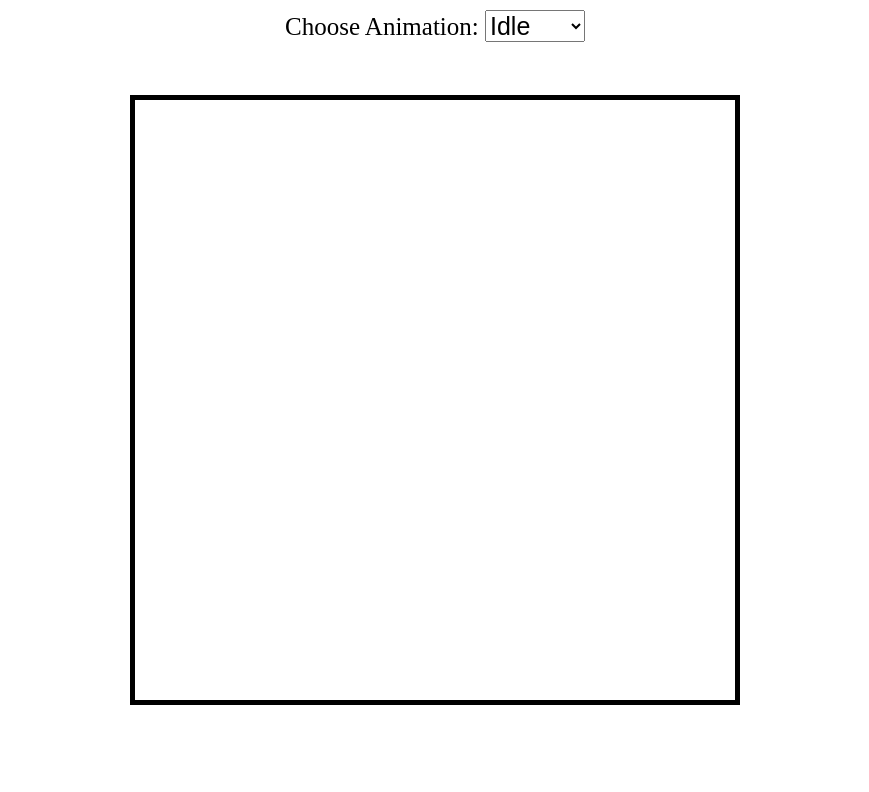
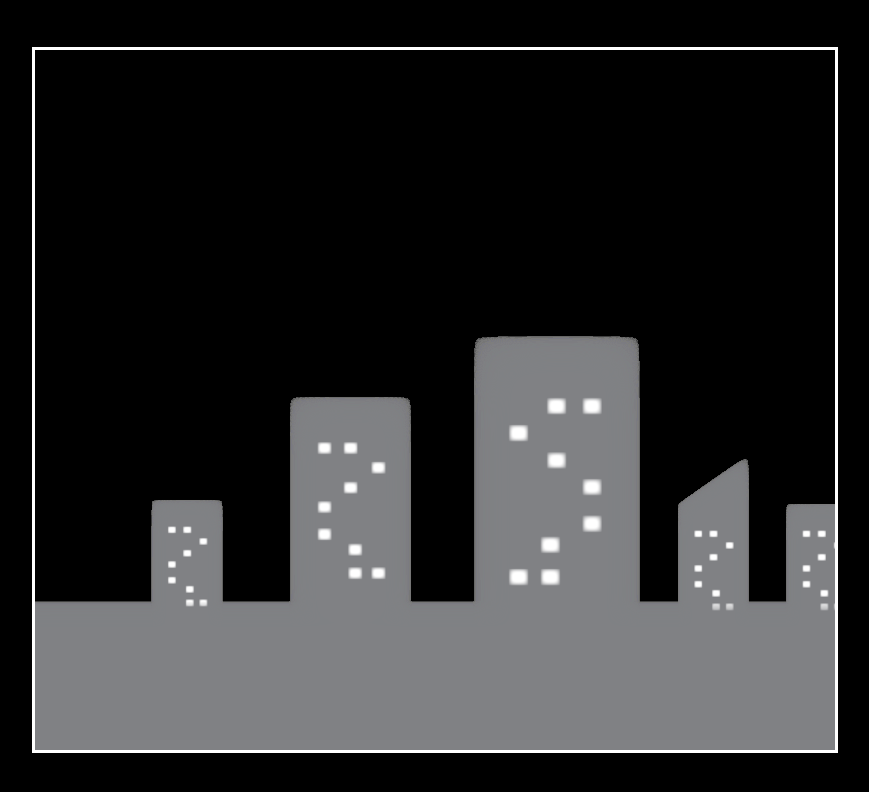
Before and after one commit to DiamondDigger/GameCourse, a plain HTML site: page index.html in a window 1280 px wide. Shown: the whole page, without its empty margins (205-1074 px from the left). Drawn offline with Linux system fonts and the light colour scheme.

Commit message:
add background layers in script.js and create simple animation function

```diff
--- a/index.html
+++ b/index.html
@@ -4,26 +4,12 @@
     <meta charset="UTF-8">
     <meta http-equiv="X-UA-Compatible" content="IE=edge">
     <meta name="viewport" content="width=device-width, initial-scale=1.0">
-    <title>Sprite Animations</title>
+    <title>Parallax Backgrounds</title>
     <link rel="stylesheet" href="style.css" />
 </head>
 <body>
     <canvas id="canvas1"></canvas>
-    <div class="controls">
-        <label for="animations">Choose Animation: </label>
-        <select name="animations" id="animations">
-            <option value="idle">Idle</option>
-            <option value="jump">Jump</option>
-            <option value="fall">Fall</option>
-            <option value="run">Run</option>
-            <option value="dizzy">Dizzy</option>
-            <option value="sit">Sit</option>
-            <option value="roll">Roll</option>
-            <option value="bite">Bite</option>
-            <option value="ko">KO</option>
-            <option value="getHit">Get Hit</option>
-        </select>
-    </div>
+
 
     <script src="script.js"></script>
 </body>
--- a/script.js
+++ b/script.js
@@ -1,106 +1,22 @@
-let playerState = "fall";
-const dropdown = document.getElementById("animations");
-dropdown.addEventListener("change", function (e) {
-  playerState = e.target.value;
-});
-
 const canvas = document.getElementById("canvas1");
 const ctx = canvas.getContext("2d");
-const CANVAS_WIDTH = (canvas.width = 600);
-const CANVAS_HEIGHT = (canvas.height = 600);
+const CANVAS_WIDTH = (canvas.width = 800);
+const CANVAS_HEIGHT = (canvas.height = 700);
+let gameSpeed = 5;
 
-const playerImage = new Image();
-playerImage.src = "shadow_dog.png";
-const spriteWidth = 575;
-const spriteHeight = 523;
-let positionX = 575;
-let positionY = 523;
-let frameX = 0;
-let frameY = 3;
-let gameFrame = 0;
-const staggerFrames = 5;
-const spriteAnimations = [];
-const animationStates = [
-  {
-    name: "idle",
-    frames: 7,
-  },
-  {
-    name: "jump",
-    frames: 7,
-  },
-  {
-    name: "fall",
-    frames: 7,
-  },
-  {
-    name: "run",
-    frames: 9,
-  },
-  {
-    name: "dizzy",
-    frames: 11,
-  },
-  {
-    name: "sit",
-    frames: 5,
-  },
-  {
-    name: "roll",
-    frames: 7,
-  },
-  {
-    name: "bite",
-    frames: 7,
-  },
-  {
-    name: "ko",
-    frames: 12,
-  },
-  {
-    name: "getHit",
-    frames: 4,
-  },
-];
-
-animationStates.forEach((state, index) => {
-  let frames = {
-    loc: [],
-  };
-  for (j = 0; j < state.frames; j++) {
-    frames.loc.push({ x: positionX * j, y: positionY * index });
-  }
-  spriteAnimations[state.name] = frames;
-});
-
-console.log("spriteAnimations: ", spriteAnimations);
+const backgroundLayer1 = new Image();
+backgroundLayer1.src = "backgroundLayers/layer-1.png";
+const backgroundLayer2 = new Image();
+backgroundLayer2.src = "backgroundLayers/layer-2.png";
+const backgroundLayer3 = new Image();
+backgroundLayer3.src = "backgroundLayers/layer-3.png";
+const backgroundLayer4 = new Image();
+backgroundLayer4.src = "backgroundLayers/layer-4.png";
+const backgroundLayer5 = new Image();
+backgroundLayer5.src = "backgroundLayers/layer-5.png";
 
 function animate() {
-  ctx.clearRect(0, 0, CANVAS_WIDTH, CANVAS_HEIGHT);
-  let position =
-    Math.floor(gameFrame / staggerFrames) %
-    spriteAnimations[playerState].loc.length;
-  frameX = position * spriteWidth;
-  frameY = spriteAnimations[playerState].loc[position].y;
-  ctx.drawImage(
-    playerImage,
-    frameX,
-    frameY,
-    spriteWidth,
-    spriteHeight,
-    0,
-    0,
-    spriteWidth,
-    spriteHeight
-  );
-
-  // ---one way to animate spritesheet---
-  // if (gameFrame % staggerFrames == 0) {
-  //   if (frameX < 10) frameX++;
-  //   else frameX = 0;
-  // }
-
-  gameFrame++;
+  ctx.drawImage(backgroundLayer4, 0, 0);
   requestAnimationFrame(animate);
 }
 
--- a/style.css
+++ b/style.css
@@ -1,21 +1,13 @@
+body {
+    background: black;
+}
+
 #canvas1 {
-    border: 5px solid black;
     position: absolute;
+    border: 3px solid white;
+    width: 800px;
+    height: 700px;
     top: 50%;
     left: 50%;
     transform: translate(-50%, -50%);
-    width: 600px;
-    height: 600px;
 }
-
-.controls {
-    position: absolute;
-    z-index: 10;
-    top: 10px;
-    left: 50%;
-    transform: translateX(-50%);
-}
-
-.controls, select, option, label {
-    font-size: 25px;
-}
```
Also changed, not shown: backgroundLayers/layer-1.png (added), backgroundLayers/layer-2.png (added), backgroundLayers/layer-3.png (added), backgroundLayers/layer-4.png (added), backgroundLayers/layer-5.png (added).
